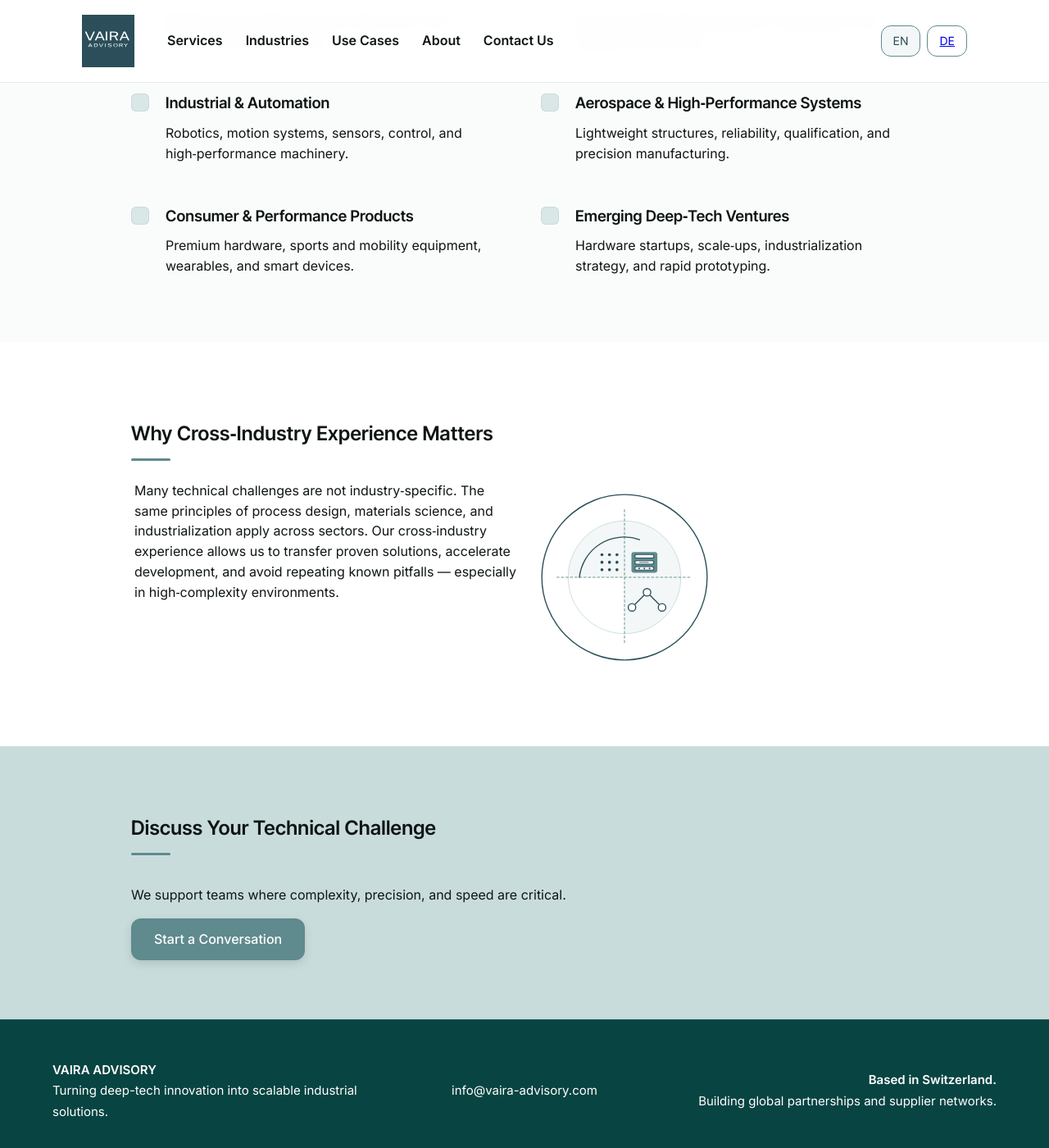
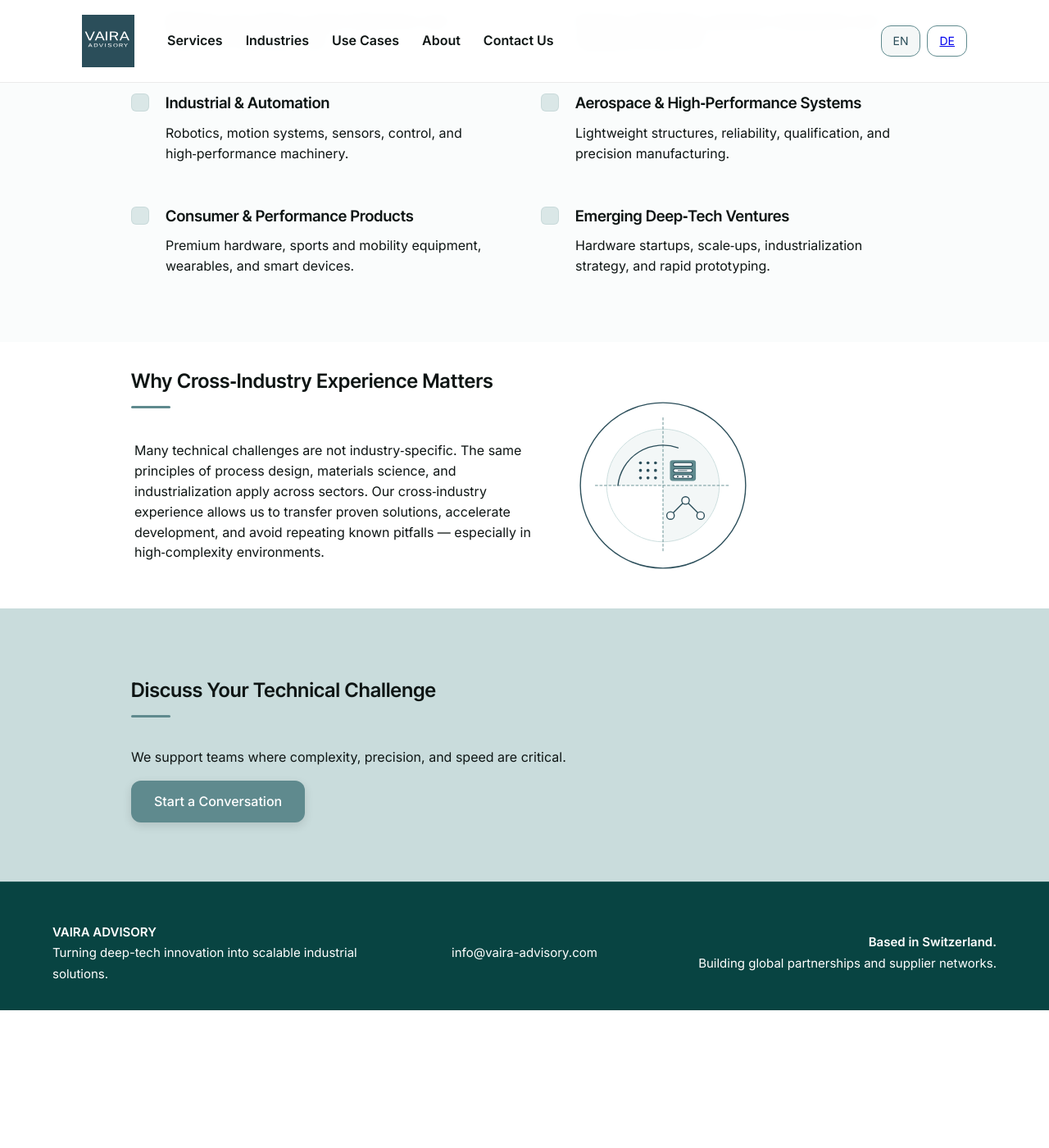
Before and after one commit to raphaelheeb/vaira-advisory, a Jekyll site: the page built from industries/index.html, in a window 1280 px wide and 1400 px high, scrolled down 1271 px. Shown: the whole window at 82% size. Built offline with Jekyll 4.4.1, drawn with Linux system fonts in a browser that asks for light colours; after the commit the page ends 2503 px from its top, so only the background shows below that.

Commit message:
Update styles.css

```diff
--- a/assets/css/styles.css
+++ b/assets/css/styles.css
@@ -947,16 +947,16 @@
 
 #industries-why .illustration-container {
   transform: translateY(-4px) !important;
-  margin-top: 12px;
+  margin-top: -24px;
 }
 
 #industries-why.section {
-  padding-top: 80px !important;
-  padding-bottom: 72px !important;
+  padding-top: 80px;
+  padding-bottom: 72px;
 }
 
 #industries-why h2 {
-  margin-bottom: 24px !important;
+  margin-bottom: 28px;
 }
 
 #industries-why .split-left p {
@@ -965,5 +965,6 @@
 }
 
 #industries-why .split {
-  align-items: start !important;
+  grid-template-columns: 1.1fr 0.9fr;
+  gap: 40px;
 }
```
